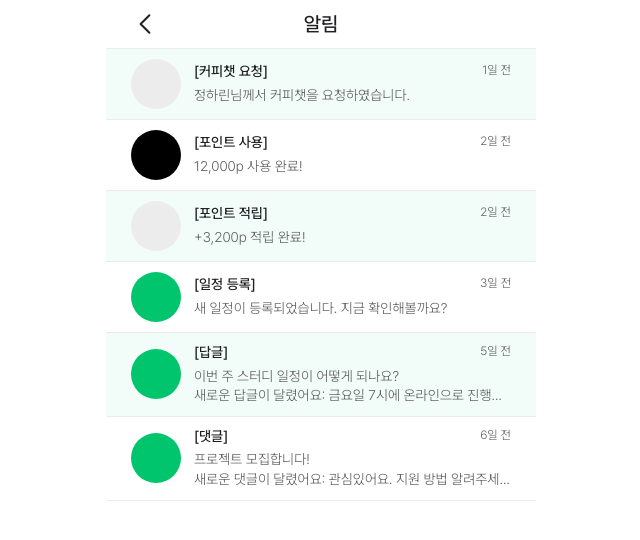
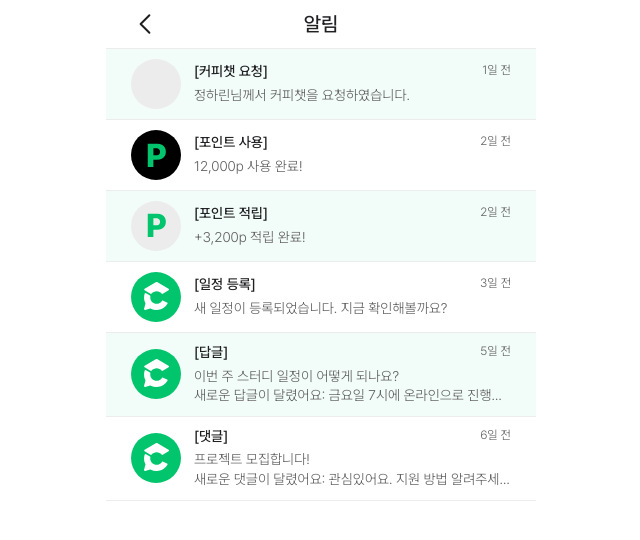
Before and after one commit to Konkuk-KUIT/CamNecT-Web, a React (Vite) app: page /home/notices in a window 1280 px wide. Shown: the top 540 px of the page, without its empty margins (319-959 px from the left). Built offline with nearby package versions, Linux system fonts and the light colour scheme.

Commit message:
style: 알림페이지 아이콘 변경

```diff
--- a/src/pages/home/NotificationPage.tsx
+++ b/src/pages/home/NotificationPage.tsx
@@ -18,14 +18,14 @@ const titleMap: Record<NotificationType, string> = {
 
 const formatPoints = (points: number) => points.toLocaleString('ko-KR');
 
-const getIconFill = (type: NotificationType) => {
+const getIconSvg = (type: NotificationType) => {
   if (type === 'pointUse') {
-    return notificationIconAssets.find((icon) => icon.type === 'pointUse')?.fill;
+    return notificationIconAssets.find((icon) => icon.type === 'pointUse')?.svg;
   }
   if (type === 'pointEarn') {
-    return notificationIconAssets.find((icon) => icon.type === 'pointEarn')?.fill;
+    return notificationIconAssets.find((icon) => icon.type === 'pointEarn')?.svg;
   }
-  return notificationIconAssets.find((icon) => icon.type === 'default')?.fill;
+  return notificationIconAssets.find((icon) => icon.type === 'default')?.svg;
 };
 
 const renderContent = (notification: NotificationItem) => {
@@ -90,20 +90,14 @@ const renderIcon = (notification: NotificationItem) => {
     );
   }
 
-  const fill = getIconFill(notification.type) ?? '#00C56C';
+  const svg = getIconSvg(notification.type);
 
   return (
-    <div className="h-[50px] w-[50px]">
-      <svg
-        xmlns="http://www.w3.org/2000/svg"
-        width="50"
-        height="50"
-        viewBox="0 0 50 50"
-        fill="none"
-      >
-        <circle cx="25" cy="25" r="25" fill={fill} />
-      </svg>
-    </div>
+    <div
+      className="h-[50px] w-[50px]"
+      aria-hidden
+      dangerouslySetInnerHTML={{ __html: svg ?? '' }}
+    />
   );
 };
 
--- a/src/pages/home/notificationData.ts
+++ b/src/pages/home/notificationData.ts
@@ -49,21 +49,41 @@ export type NotificationItem =
 
 type NotificationIconAsset = {
   type: 'pointUse' | 'pointEarn' | 'default';
-  fill: string;
+  svg: string;
 };
 
 export const notificationIconAssets: NotificationIconAsset[] = [
   {
     type: 'pointUse',
-    fill: 'black',
+    svg:
+      '<svg width="50" height="50" viewBox="0 0 50 50" fill="none" xmlns="http://www.w3.org/2000/svg">' +
+      '<circle cx="25" cy="25" r="25" fill="black"/>' +
+      '<path d="M16.7614 37V13.7273H26.375C28.1174 13.7273 29.6212 14.0682 30.8864 14.75C32.1591 15.4242 33.1402 16.3674 33.8295 17.5795C34.5189 18.7841 34.8636 20.1856 34.8636 21.7841C34.8636 23.3902 34.5114 24.7955 33.8068 26C33.1098 27.197 32.1136 28.125 30.8182 28.7841C29.5227 29.4432 27.9848 29.7727 26.2045 29.7727H20.2727V25.3409H25.1591C26.0076 25.3409 26.7159 25.1932 27.2841 24.8977C27.8598 24.6023 28.2955 24.1894 28.5909 23.6591C28.8864 23.1212 29.0341 22.4962 29.0341 21.7841C29.0341 21.0644 28.8864 20.4432 28.5909 19.9205C28.2955 19.3902 27.8598 18.9811 27.2841 18.6932C26.7083 18.4053 26 18.2614 25.1591 18.2614H22.3864V37H16.7614Z" fill="#00C56C"/>' +
+      '</svg>',
   },
   {
     type: 'pointEarn',
-    fill: '#ECECEC',
+    svg:
+      '<svg width="50" height="50" viewBox="0 0 50 50" fill="none" xmlns="http://www.w3.org/2000/svg">' +
+      '<circle cx="25" cy="25" r="25" fill="#ECECEC"/>' +
+      '<path d="M16.7614 36V12.7273H26.375C28.1174 12.7273 29.6212 13.0682 30.8864 13.75C32.1591 14.4242 33.1402 15.3674 33.8295 16.5795C34.5189 17.7841 34.8636 19.1856 34.8636 20.7841C34.8636 22.3902 34.5114 23.7955 33.8068 25C33.1098 26.197 32.1136 27.125 30.8182 27.7841C29.5227 28.4432 27.9848 28.7727 26.2045 28.7727H20.2727V24.3409H25.1591C26.0076 24.3409 26.7159 24.1932 27.2841 23.8977C27.8598 23.6023 28.2955 23.1894 28.5909 22.6591C28.8864 22.1212 29.0341 21.4962 29.0341 20.7841C29.0341 20.0644 28.8864 19.4432 28.5909 18.9205C28.2955 18.3902 27.8598 17.9811 27.2841 17.6932C26.7083 17.4053 26 17.2614 25.1591 17.2614H22.3864V36H16.7614Z" fill="#00C56C"/>' +
+      '</svg>',
   },
   {
     type: 'default',
-    fill: '#00C56C',
+    svg:
+      '<svg width="50" height="50" viewBox="0 0 50 50" fill="none" xmlns="http://www.w3.org/2000/svg">' +
+      '<circle cx="25" cy="25" r="25" fill="#00C56C"/>' +
+      '<g clip-path="url(#clip0_2015_2946)">' +
+      '<path d="M25.6105 19.2617C27.603 19.2617 29.3802 20.1696 30.545 21.5889C30.8402 21.9489 31.3589 22.0383 31.7583 21.7941L37.5577 18.2459C38.1574 17.8791 38.1435 17.0113 37.5333 16.6628L26.0759 10.1225C25.7876 9.95853 25.4334 9.95853 25.1462 10.1225L13.6877 16.6639C13.0775 17.0124 13.0636 17.8802 13.6633 18.2471L19.4627 21.7952C19.8621 22.0394 20.3796 21.95 20.676 21.59C21.8419 20.1696 23.6191 19.2628 25.6105 19.2628V19.2617Z" fill="white"/>' +
+      '<path d="M32.1221 28.6623C31.6983 28.4605 31.1924 28.605 30.9353 28.9948C29.8007 30.7144 27.8394 31.8505 25.6095 31.8505C22.098 31.8505 19.2521 29.0326 19.2521 25.5555C19.2521 25.1806 19.2857 24.8138 19.3494 24.4573C19.4165 24.0801 19.2545 23.6995 18.9245 23.4977L15.0552 21.1304C14.5458 20.8185 13.8719 21.057 13.6832 21.6199C13.2676 22.8557 13.0406 24.1798 13.0406 25.5555C13.0406 27.5721 13.5257 29.4774 14.386 31.1615C14.4902 31.3644 14.511 31.5994 14.4485 31.8184L13.036 36.8202C12.8403 37.5126 13.4852 38.15 14.1845 37.9563L19.1966 36.5634C19.42 36.5015 19.6597 36.5233 19.8669 36.6276C21.5885 37.5046 23.5406 38.001 25.6107 38.001C30.2325 38.001 34.2755 35.5213 36.4603 31.8402C36.7358 31.3747 36.5517 30.7763 36.0608 30.5413L32.1221 28.6623Z" fill="white"/>' +
+      '</g>' +
+      '<defs>' +
+      '<clipPath id="clip0_2015_2946">' +
+      '<rect width="25" height="28" fill="white" transform="translate(13 10)"/>' +
+      '</clipPath>' +
+      '</defs>' +
+      '</svg>',
   },
 ];
 
```
Also changed, not shown: 1 other file (tests, documents, lock files or other folders).
